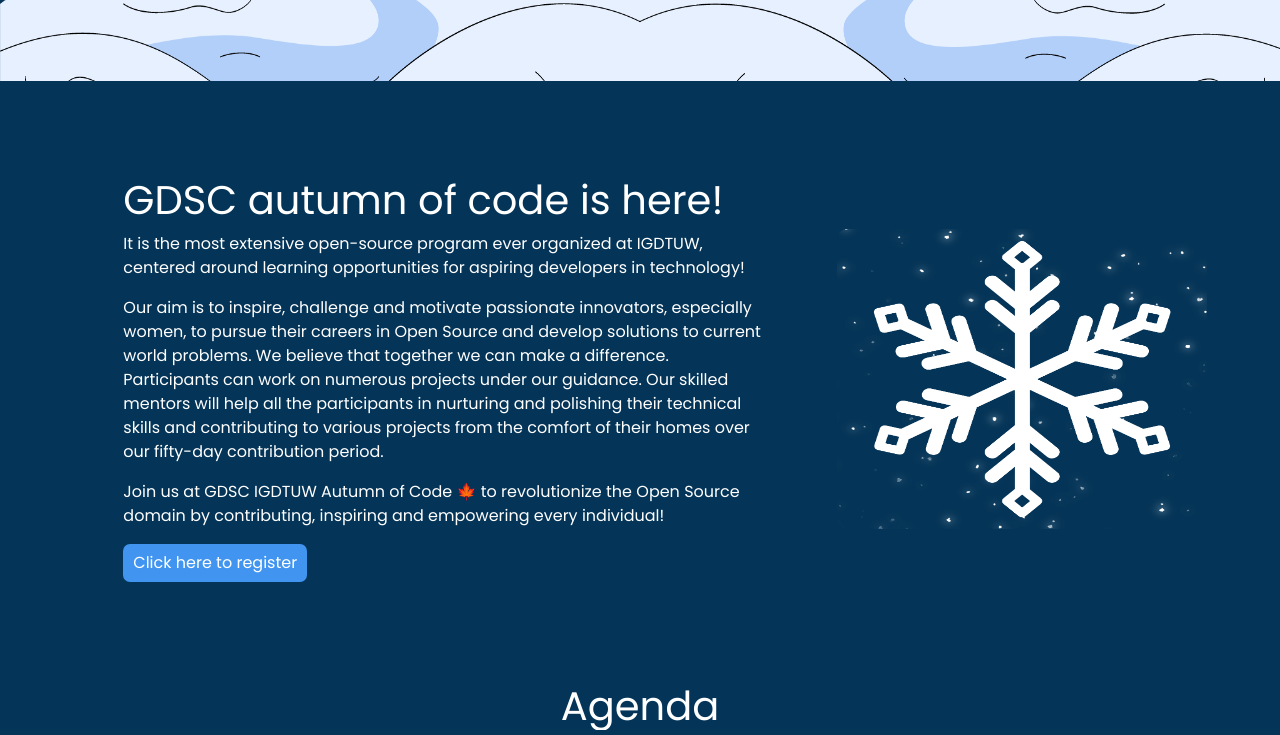
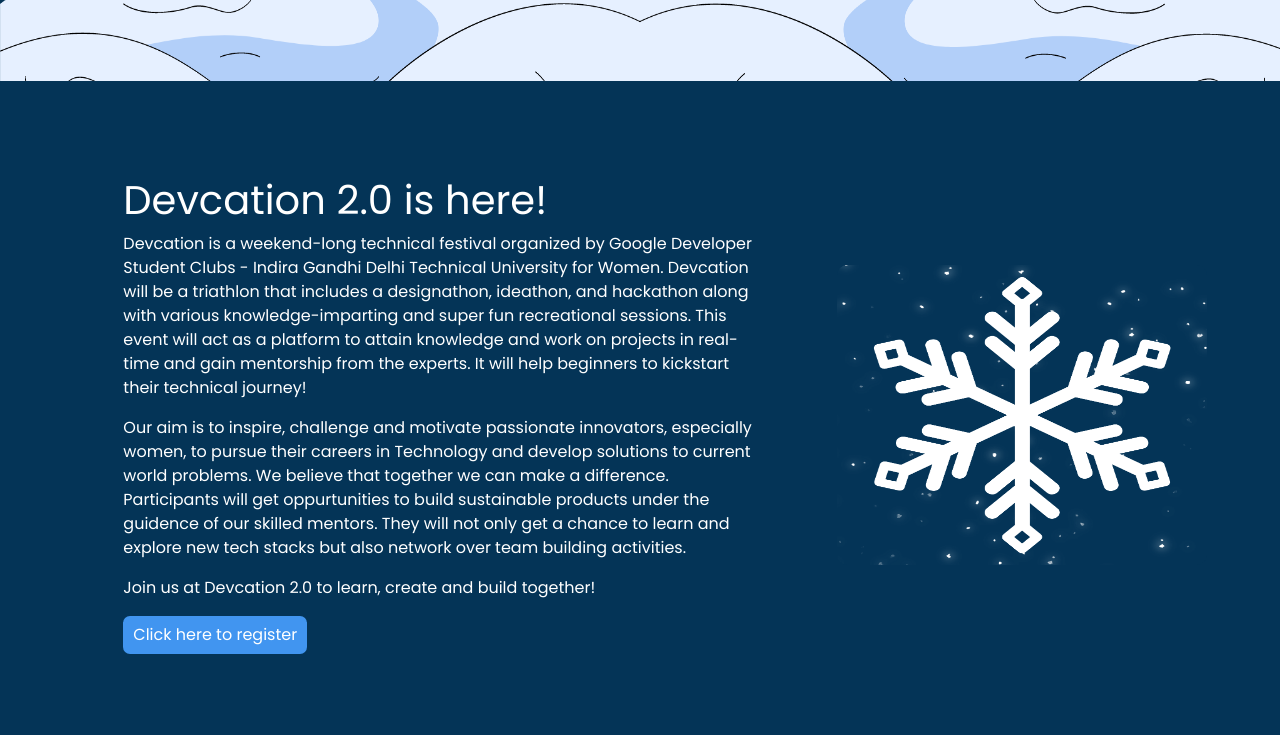
Before and after one commit to Alcyone713/Devcation-2.0, a plain HTML site: page index.html in a window 1280 px wide. Shown: the part 649-1384 px from the top of the page. Drawn offline with nearby package versions, Linux system fonts and the light colour scheme.

Commit message:
Update index.html

```diff
--- a/index.html
+++ b/index.html
@@ -31,20 +31,18 @@
     </div>
     <div id="div3">
         <div class="info">
-            <h1>GDSC autumn of code is here!</h1>
-            <p>It is the most extensive open-source program ever organized at IGDTUW, centered around learning
-                opportunities for aspiring developers in technology!</p>
+            <h1>Devcation 2.0 is here!</h1>
+            <p>Devcation is a weekend-long technical festival organized by Google Developer Student Clubs - Indira Gandhi Delhi Technical University for Women. Devcation will be a triathlon that includes a designathon, ideathon, and hackathon along with various knowledge-imparting and super fun recreational sessions.
+                This event will act as a platform to attain knowledge and work on projects in real-time and gain mentorship from the experts. It will help beginners to kickstart their technical journey!</p>
 
                 <p> Our aim is to inspire, challenge and motivate passionate innovators, especially women, to pursue their
-                careers in Open Source and develop solutions to current world problems. We believe that together we can
+                careers in Technology and develop solutions to current world problems. We believe that together we can
                 make a difference.
 
-                Participants can work on numerous projects under our guidance. Our skilled mentors will help all the
-                participants in nurturing and polishing their technical skills and contributing to various projects from
-                the comfort of their homes over our fifty-day contribution period.</p>
+                Participants will get oppurtunities to build sustainable products under the guidence of our skilled mentors. They will not only get a chance to learn and explore new tech stacks but also network over team building activities.
+            </p>
 
-                <p>Join us at GDSC IGDTUW Autumn of Code 🍁 to revolutionize the Open Source domain by contributing,
-                inspiring and empowering every individual!</p>
+                <p>Join us at Devcation 2.0 to learn, create and build together!</p>
             <a href="https://docs.google.com/forms/d/e/1FAIpQLSenRumGiFjlW33WbD_O_aEsXyd6tbfEU4NUu_7RB-2aw-pZQQ/viewform"
                 target="_blank"><Button>Click here to register</Button></a>
         </div>
```
